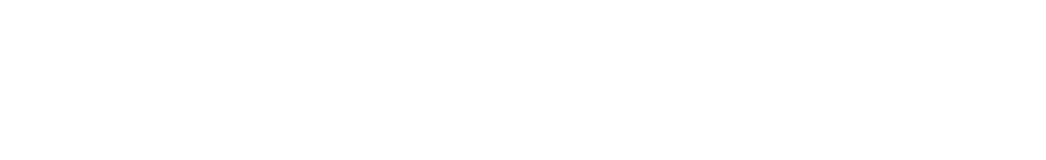
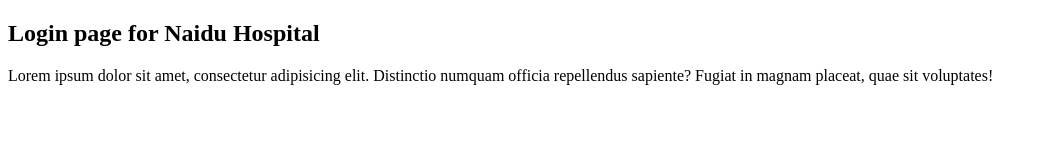
Before and after one commit to ngure457/five, a plain HTML site: page login.html in a window 1280 px wide. Shown: the whole page, without its empty margins (0-1046 px from the left). Drawn offline with Linux system fonts and the light colour scheme.

Commit message:
second commit

```diff
--- a/login.html
+++ b/login.html
@@ -2,9 +2,11 @@
 <html lang="en">
 <head>
   <meta charset="UTF-8">
-  <title>Login </title>
+  <title>Login - Naidu Hospital</title>
+
 </head>
 <body>
-
+<h2>Login page for Naidu Hospital</h2>
+  <p>Lorem ipsum dolor sit amet, consectetur adipisicing elit. Distinctio numquam officia repellendus sapiente? Fugiat in magnam placeat, quae sit voluptates!</p>
 </body>
 </html>
```
